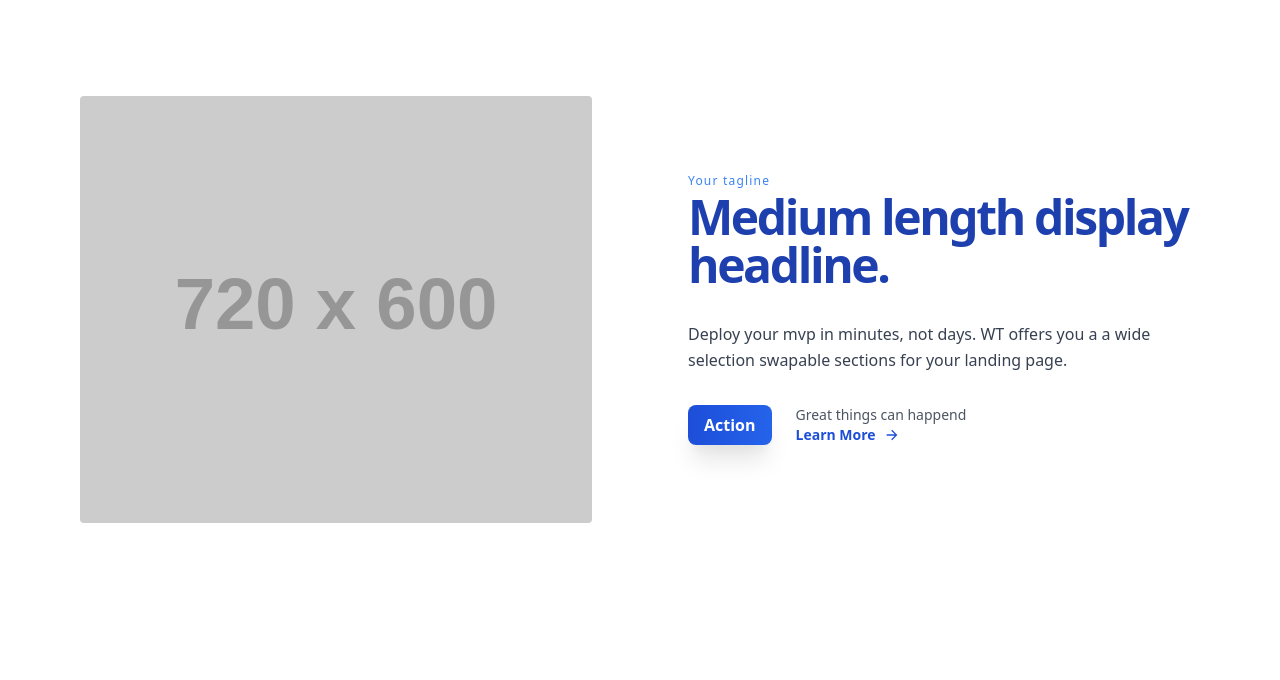
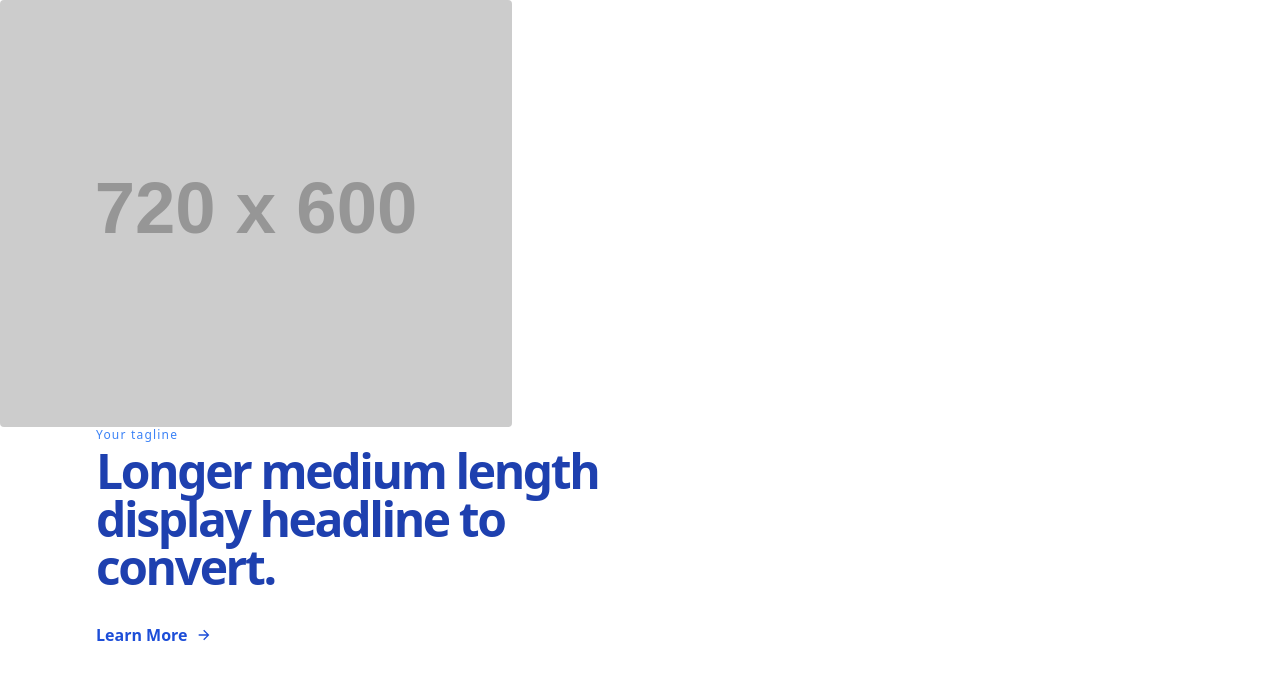
Before and after one commit to joypoddar/wicked-vue, a Vue app: page / in a window 1280 px wide. Shown: the top 680 px of the page. Built offline with nearby package versions, Linux system fonts and the light colour scheme.

Commit message:
feat: right header 04

```diff
--- a/src/App.vue
+++ b/src/App.vue
@@ -1,9 +1,9 @@
 <template>
-  <RightHeader02 />
+  <RightHeader04 />
 </template>
 
 <script setup>
-import RightHeader02 from "./components/01-right-header/RightHeader02.vue";
+import RightHeader04 from "./components/01-right-header/RightHeader04.vue";
 // This starter template is using Vue 3 experimental <script setup> SFCs
 // Check out https://github.com/vuejs/rfcs/blob/script-setup-2/active-rfcs/0000-script-setup.md
 </script>
--- /dev/null
+++ b/src/components/01-right-header/RightHeader04.vue
@@ -0,0 +1,51 @@
+<template>
+  <section>
+    <div>
+      <div class="w-5/6 mb-10 lg:max-w-lg lg:w-full md:w-1/2 md:mb-0">
+        <img
+          class="object-cover object-center rounded"
+          alt="hero"
+          src="https://dummyimage.com/720x600/F3F4F7/8693ac"
+        />
+      </div>
+      <div
+        class="flex flex-col items-center text-center lg:flex-grow md:w-1/2 lg:pl-24 md:pl-16 md:items-start md:text-left"
+      >
+        <h2
+          class="mb-1 text-xs font-medium tracking-widest text-blue-500 title-font"
+        >
+          Your tagline
+        </h2>
+
+        <h1
+          class="mb-8 text-2xl font-bold tracking-tighter text-center text-blue-800 lg:text-left lg:text-5xl title-font"
+        >
+          Longer medium length display headline to convert.
+        </h1>
+
+        <div class="flex justify-center">
+          <a
+            href="#"
+            class="inline-flex items-center font-semibold text-blue-700 md:mb-2 lg:mb-0 hover:text-blue-400"
+          >
+            Learn More
+
+            <svg
+              class="w-4 h-4 ml-2"
+              xmlns="http://www.w3.org/2000/svg"
+              viewBox="0 0 24 24"
+              width="20"
+              height="20"
+              fill="currentColor"
+            >
+              <path fill="none" d="M0 0h24v24H0z" />
+              <path
+                d="M16.172 11l-5.364-5.364 1.414-1.414L20 12l-7.778 7.778-1.414-1.414L16.172 13H4v-2z"
+              />
+            </svg>
+          </a>
+        </div>
+      </div>
+    </div>
+  </section>
+</template>
```
